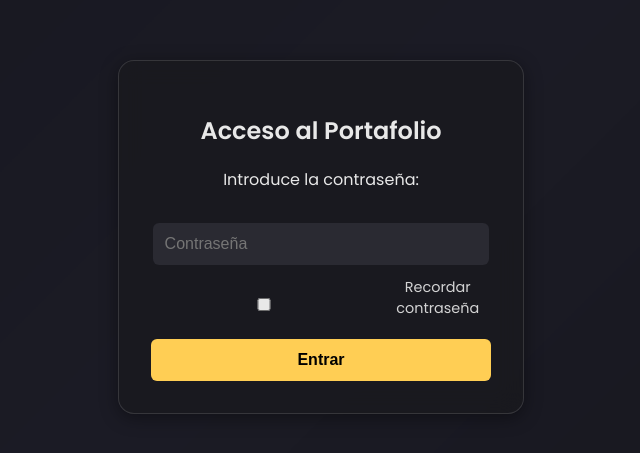
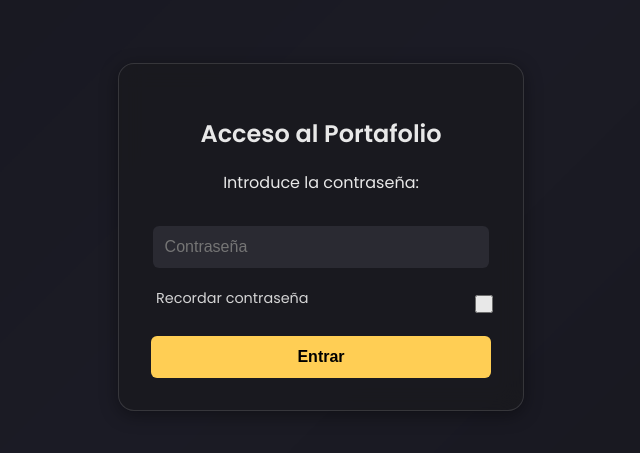
Before and after one commit to JoseAngelThorices/JoseAngelThorices.github.io, a plain HTML site: page index.html in a window 1280 px wide. Shown: the part 163-616 px from the top of the page, without its empty margins (319-959 px from the left). Drawn offline with Linux system fonts and the light colour scheme.

Commit message:
Enhance remember checkbox styling and layout

```diff
--- a/index.html
+++ b/index.html
@@ -195,11 +195,24 @@ input {
 .remember {
   margin-top: 12px;
   display: flex;
+  justify-content: space-between;
   align-items: center;
-  gap: 8px;
   font-size: 0.9rem;
   opacity: 0.9;
+  width: 100%;
+  padding: 0 5px;
 }
+
+.remember label {
+  color: #e8e8e8;
+}
+
+.remember input[type="checkbox"] {
+  width: 18px;
+  height: 18px;
+  cursor: pointer;
+}
+
 
 button {
   width: 100%;
@@ -236,8 +249,8 @@ button:hover {
     <input type="password" id="pass" placeholder="Contraseña" />
 
     <div class="remember">
+      <label for="rememberPass">Recordar contraseña</label>
       <input type="checkbox" id="rememberPass" />
-      <label for="rememberPass">Recordar contraseña</label>
     </div>
 
     <button onclick="checkPass()">Entrar</button>
```
